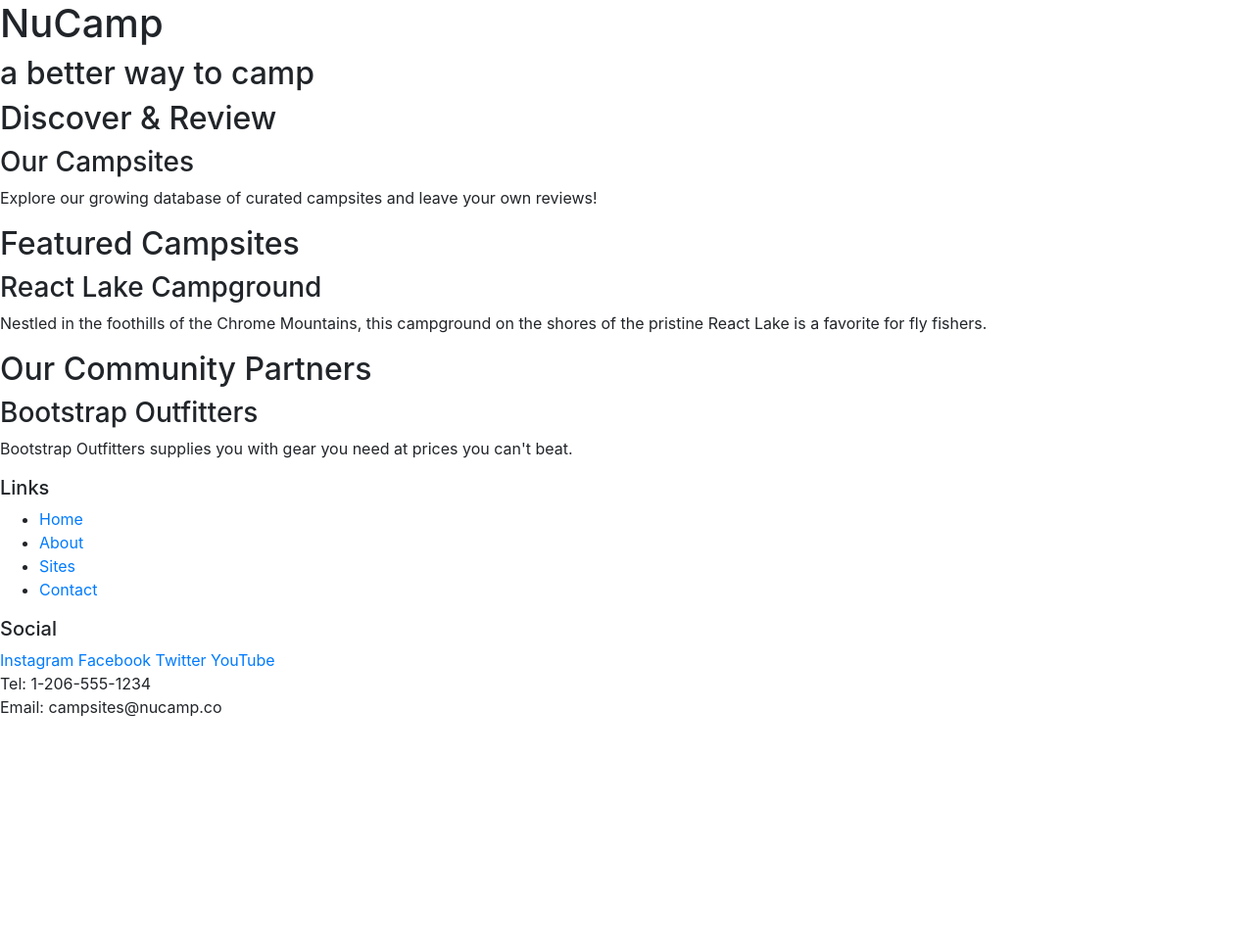
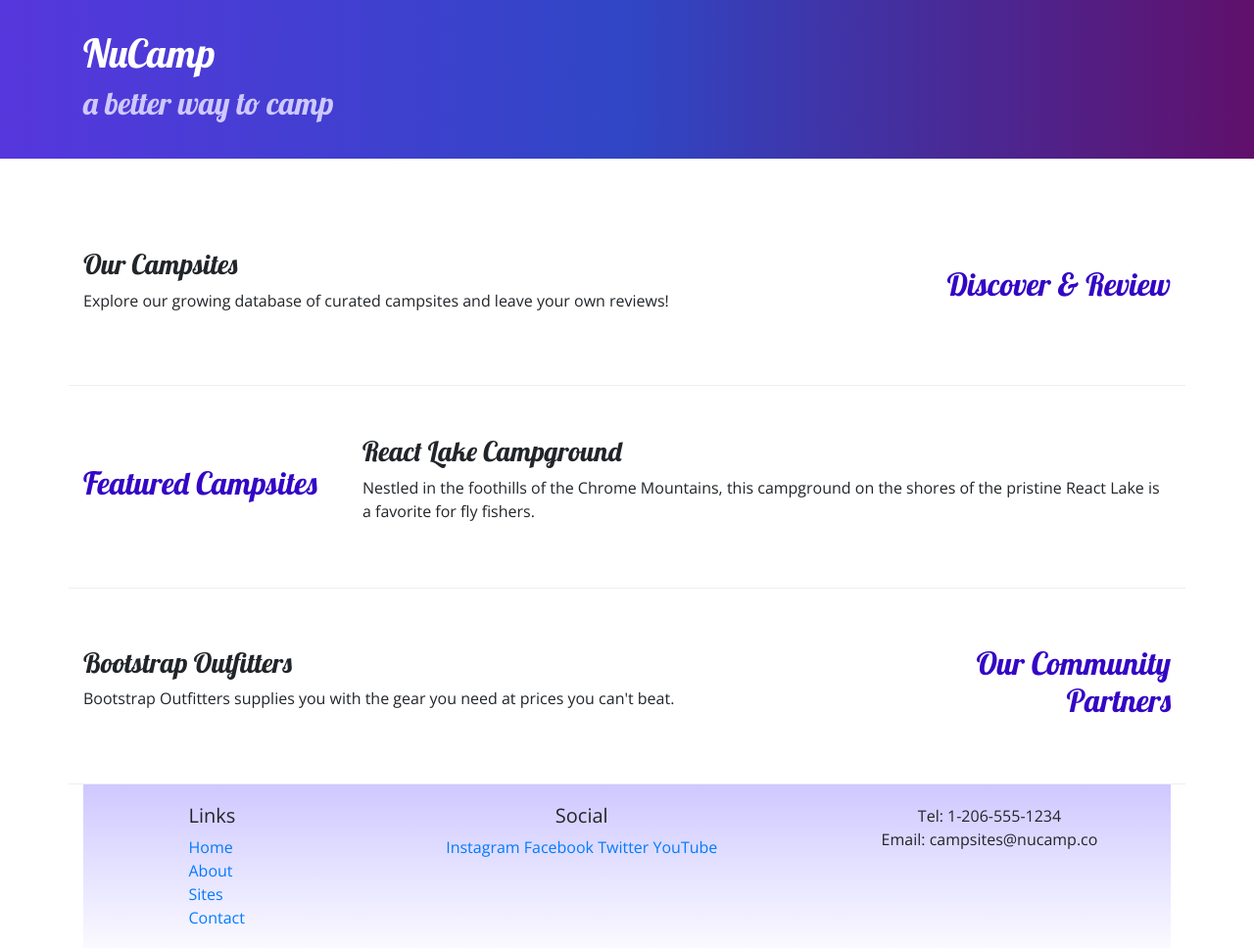
Before and after one commit to bubalubz/Nucamp-Site, a website: page index.html in a window 1280 px wide. Shown: the whole page at 98% size. Before the commit the page ends 800 px from the top, so only its background shows below. Drawn offline with nearby package versions, Linux system fonts and the light colour scheme.

Commit message:
First commit

```diff
--- /dev/null
+++ b/css/styles.css
@@ -0,0 +1,32 @@
+body {
+    font-family: "Open Sans", sans-serif;
+}
+
+h1, h2, h3 {
+    font-family: "Lobster", cursive;
+}
+
+h2 {
+    color: #3406C5;
+}
+
+header h2 {
+    color: #CEC8FF;
+}
+
+footer {
+    background-image: linear-gradient(#CEC8FF, white);
+    padding: 20px 0;
+}
+
+.jumbotron {
+    padding: 30px;
+    background-image: linear-gradient(to right, #5637DD, #3046C5, #60106B);
+    color: white;
+}
+
+.row-content {
+    padding: 50px 0;
+    border-bottom: 1px ridge;
+    min-height: 200px;
+}
--- a/index.html
+++ b/index.html
@@ -8,56 +8,82 @@
 
     <!-- Bootstrap CSS -->
     <link rel="stylesheet" href="node_modules/bootstrap/dist/css/bootstrap.min.css" />
+
+    <!-- Must be put after Bootstrap for any additional CSS -->
+    <link rel="stylesheet" href="https://fonts.googleapis.com/css?family=Lobster|Open+Sans" />
+    <link rel="stylesheet" href="css/styles.css" />
     <title>NuCamp: A Better Way To Camp</title>
 </head>
 
 <body>
 
-    <header>
-        <div>
+    <header class="jumbotron jumbotron-fluid">
+        <div class="container">
+            <div class="row">
+                <div class="col">
                     <h1>NuCamp</h1>
                     <h2>a better way to camp</h2>
                 </div>
+            </div>
+        </div>
     </header>
 
-    <div>
-        <h2>Discover & Review</h2>
+    <div class="container">
+        <div class="row row-content align-items-center">
+            <div class="col-sm-4 order-sm-last col-md-3">
+                <h2 class="text-sm-right">Discover & Review</h2>
+            </div>
+            <div class="col">
                 <h3>Our Campsites</h3>
                 <p>Explore our growing database of curated campsites and leave your own reviews!</p>
             </div>
-
-    <div>
-        <h2>Featured Campsites</h2>
-        <h3>React Lake Campground</h3>
-        <p>Nestled in the foothills of the Chrome Mountains, this campground on the shores of the pristine React Lake is a favorite for fly fishers.</p>
         </div>
 
-    <div>
-        <h2>Our Community Partners</h2>
+        <div class="row row-content align-items-center">
+            <div class="col-sm-4 col-md-3">
+                <h2>Featured Campsites</h2>
+            </div>
+            <div class="col">
+                <h3>React Lake Campground</h3>
+                <p>Nestled in the foothills of the Chrome Mountains, this campground on the shores of the pristine React
+                    Lake is a favorite for fly fishers.</p>
+            </div>
+        </div>
+
+        <div class="row row-content align-items-center">
+            <div class="col-sm-4 order-sm-last col-md-3">
+                <h2 class="text-sm-right">Our Community Partners</h2>
+            </div>
+            <div class="col">
                 <h3>Bootstrap Outfitters</h3>
-        <p>Bootstrap Outfitters supplies you with gear you need at prices you can't beat.</p>
+                <p>Bootstrap Outfitters supplies you with the gear you need at prices you can't beat.</p>
+            </div>
         </div>
 
         <footer>
-        <div>
+            <div class="container">
+                <div class="row">
+                    <div class="col-4 col-sm-2 offset-1">
                         <h5>Links</h5>
-            <ul>
+                        <ul class="list-unstyled">
                             <li><a href="#">Home</a></li>
                             <li><a href="#">About</a></li>
                             <li><a href="#">Sites</a></li>
                             <li><a href="#">Contact</a></li>
                         </ul>
                     </div>
-        <div>
+                    <div class="col-6 col-sm-5 text-center">
                         <h5>Social</h5>
                         <a href="http://instagram.com/">Instagram</a>
                         <a href="http://facebook.com/">Facebook</a>
                         <a href="http://twitter.com/">Twitter</a>
                         <a href="http://youtube.com/">YouTube</a>
                     </div>
-        <div>
+                    <div class="col-sm-4 text-center">
                         Tel: 1-206-555-1234<br />
                         Email: campsites@nucamp.co
+                    </div>
+                </div>
             </div>
         </footer>
         <!-- jQuery must come first, then Popper.js, then the Bootstrap JavaScript plugins.-->
```
Also changed, not shown: README.md (added). Lines whose indentation alone changed are shown as unchanged.
